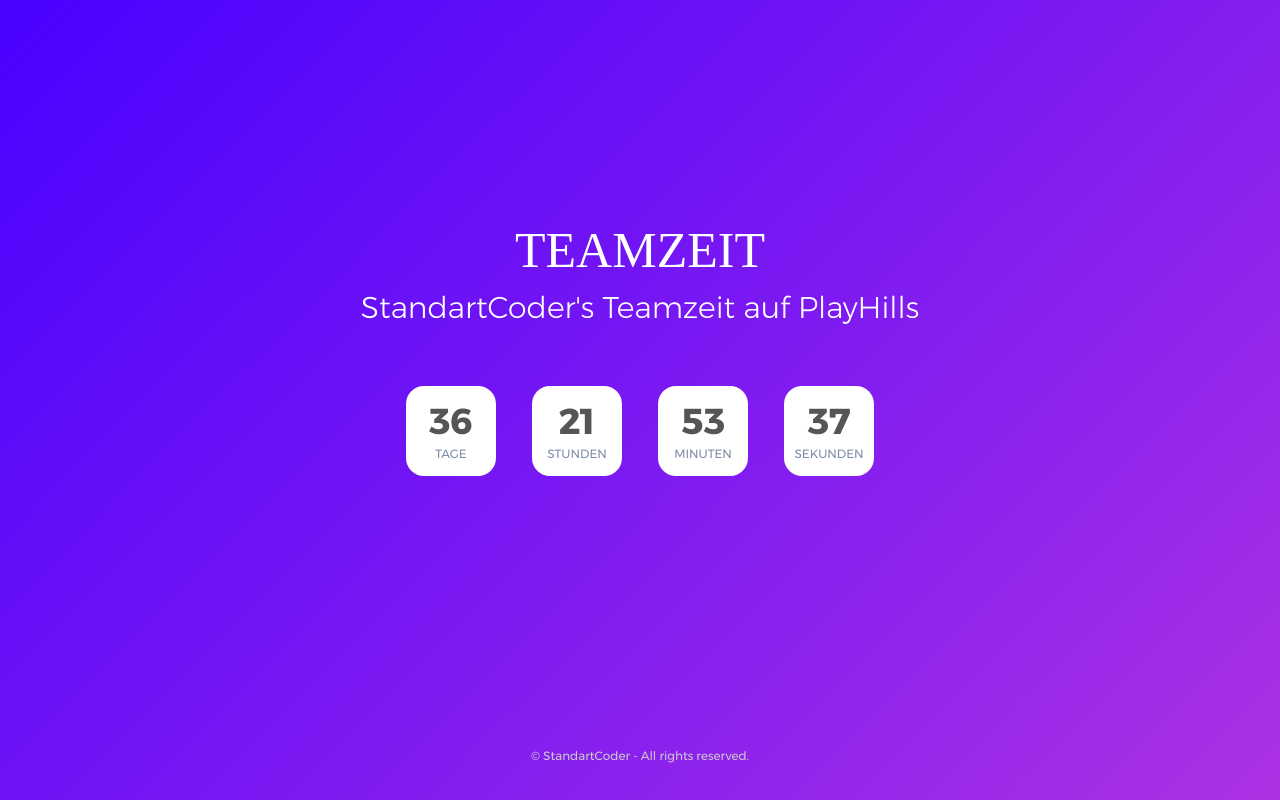
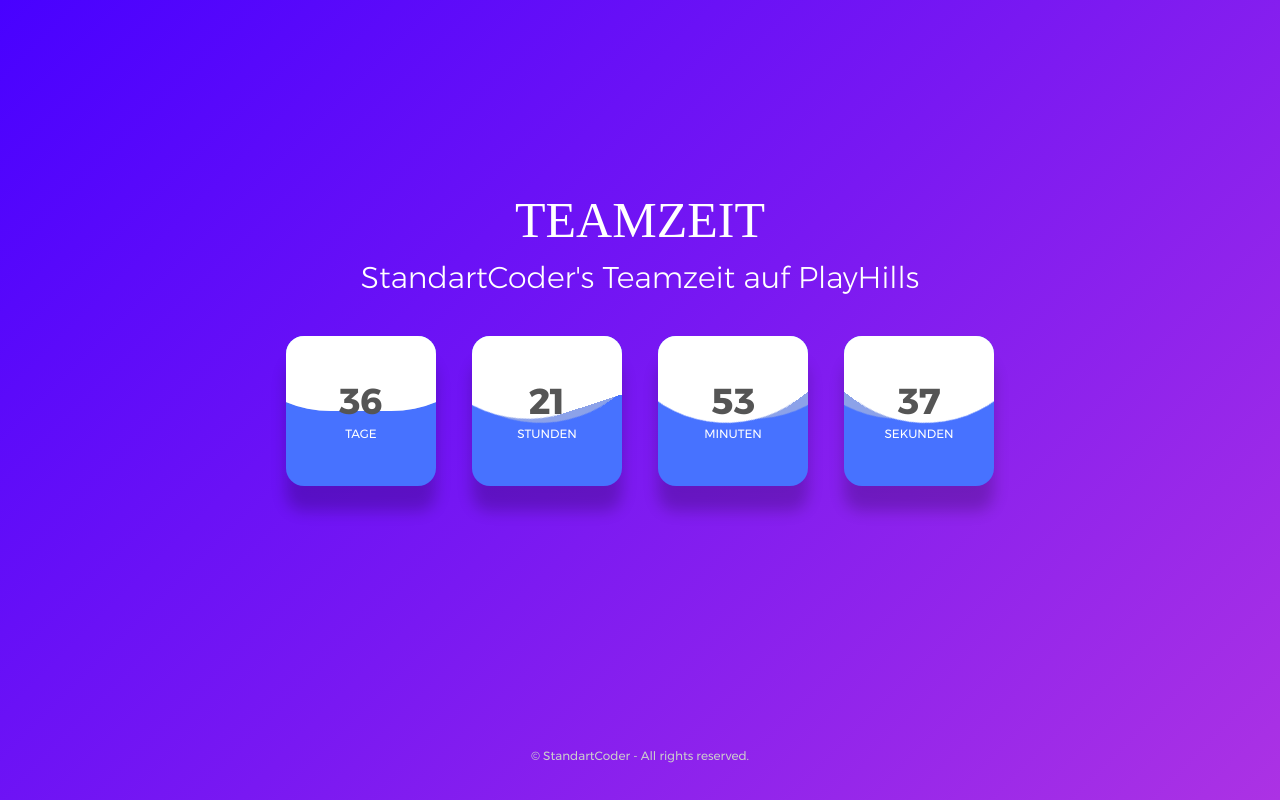
Before and after one commit to StandartCoder/Teamzeit, a plain HTML site: page index.html in a window 1280 px wide. Drawn offline with Linux system fonts and the light colour scheme; a web font is replaced by a local one.

Commit message:
New Box desgin

```diff
--- a/css/main.css
+++ b/css/main.css
@@ -75,7 +75,7 @@
   .s1-txt1 {
     font-family: Montserrat-Regular;
     font-size: 12px;
-    color: #7d8da6;
+    color: white;
     line-height: 1;
     text-transform: uppercase;
   }
@@ -473,3 +473,175 @@
     /*---------------------------------------------*/
 
   }
+
+  .ontop {
+    z-index: 9999;
+  }
+
+  .float {
+    width: 150px;
+    height: 150px;
+    box-sizing: border-box;
+    overflow: hidden;
+    box-shadow: 0 5px 15px 0px rgba(216, 59, 255, 0.6);
+    transform: translatey(0px);
+    animation: float 2s ease-in-out infinite;
+  }
+
+  @keyframes float {
+    0% {
+      box-shadow: 0 5px 15px 0px rgba(0,0,0,0.6);
+      transform: translatey(0px);
+    }
+    50% {
+      box-shadow: 0 25px 15px 0px rgba(0,0,0,0.2);
+      transform: translatey(-20px);
+    }
+    100% {
+      box-shadow: 0 5px 15px 0px rgba(0,0,0,0.6);
+      transform: translatey(0px);
+    }
+  }
+
+  .liquid {
+    background: rgb(71, 114, 255);
+    box-shadow: inset 0 0 50px rgba(0, 0, 0, .5);
+    transition: .5s;
+  }
+
+  .liquid::after,
+  .liquid::before {
+    content: '';
+    width: 200%;
+    height: 200%;
+    position: absolute;
+    top: 0;
+    left: 50%;
+    transform: translate(-50%, -75%);
+    background: white;
+  }
+
+  .liquid::before {
+
+    border-radius: 40%;
+    background: rgb(140, 162, 233);
+    animation: animate 5s linear infinite;
+  }
+
+  .liquid::after {
+
+    border-radius: 40%;
+    background: white;
+    animation: animate 10s linear infinite;
+  }
+
+  .liquid2 {
+    background: rgb(71, 114, 255);
+    box-shadow: inset 0 0 50px rgba(0, 0, 0, .5);
+    transition: .5s;
+  }
+
+  .liquid2::after,
+  .liquid2::before {
+    content: '';
+    width: 200%;
+    height: 200%;
+    position: absolute;
+    top: 0;
+    left: 50%;
+    transform: translate(-50%, -75%);
+    background: white;
+  }
+
+  .liquid2::before {
+
+    border-radius: 40%;
+    background: rgb(140, 162, 233);
+    animation: animate 5s linear infinite;
+    animation-delay: 500ms;
+  }
+
+  .liquid2::after {
+
+    border-radius: 40%;
+    background: white;
+    animation: animate 10s linear infinite;
+    animation-delay: 500ms;
+  }
+
+  .liquid3 {
+    background: rgb(71, 114, 255);
+    box-shadow: inset 0 0 50px rgba(0, 0, 0, .5);
+    transition: .5s;
+  }
+
+  .liquid3::after,
+  .liquid3::before {
+    content: '';
+    width: 200%;
+    height: 200%;
+    position: absolute;
+    top: 0;
+    left: 50%;
+    transform: translate(-50%, -75%);
+    background: white;
+  }
+
+  .liquid3::before {
+
+    border-radius: 40%;
+    background: rgb(140, 162, 233);
+    animation: animate 5s linear infinite;
+    animation-delay: 1s;
+  }
+
+  .liquid3::after {
+
+    border-radius: 40%;
+    background: white;
+    animation: animate 10s linear infinite;
+    animation-delay: 1s;
+  }
+
+  .liquid4 {
+    background: rgb(71, 114, 255);
+    box-shadow: inset 0 0 50px rgba(0, 0, 0, .5);
+    transition: .5s;
+  }
+
+  .liquid4::after,
+  .liquid4::before {
+    content: '';
+    width: 200%;
+    height: 200%;
+    position: absolute;
+    top: 0;
+    left: 50%;
+    transform: translate(-50%, -75%);
+    background: white;
+  }
+
+  .liquid4::before {
+
+    border-radius: 40%;
+    background: rgb(140, 162, 233);
+    animation: animate 5s linear infinite;
+    animation-delay: 1500ms;
+  }
+
+  .liquid4::after {
+
+    border-radius: 40%;
+    background: white;
+    animation: animate 10s linear infinite;
+    animation-delay: 1500ms;
+  }
+
+  @keyframes animate {
+    0% {
+      transform: translate(-50%, -75%) rotate(0deg);
+    }
+    100% {
+      transform: translate(-50%, -75%) rotate(360deg);
+    }
+  }
--- a/index.html
+++ b/index.html
@@ -4,6 +4,12 @@
 	<title>Teamzeit</title>
 	<meta charset="UTF-8">
 	<meta name="viewport" content="width=device-width, initial-scale=1">
+
+	<meta property="og:type" content="site">
+    <meta property="og:title" content="StandartCoder's Teamzeit">
+    <meta property="og:description" content="Hier siehst du die Teamzeit von StandartCoder auf PlayHills!">
+    <meta property="og:url" content="https://teamzeit.standartcoder.tk/">
+    <meta property="og:image" content="./images/icons/favicon.ico">
 <!--===============================================================================================-->
 	<link rel="icon" type="image/png" href="images/icons/favicon.ico"/>
 <!--===============================================================================================-->
@@ -23,6 +29,7 @@
 </head>
 <body>
 
+	<!--class="bg-g1 size1 flex-w flex-col-c-sb p-l-15 p-r-15 p-t-55 p-b-35 respon1"-->
 
 	<div class="bg-g1 size1 flex-w flex-col-c-sb p-l-15 p-r-15 p-t-55 p-b-35 respon1">
 		<span></span>
@@ -36,23 +43,23 @@
 			</p>
 
 			<div class="flex-w flex-c cd100 p-b-82">
-				<div class="flex-col-c-m size2 how-countdown">
-					<span class="l1-txt3 p-b-9 days" id="days">0</span>
+				<div class="flex-col-c-m size2 how-countdown float liquid">
+					<span class="l1-txt3 p-b-9 days ontop" id="days">0</span>
 					<span class="s1-txt1">Tage</span>
 				</div>
 
-				<div class="flex-col-c-m size2 how-countdown">
-					<span class="l1-txt3 p-b-9 hours" id="hours">0</span>
+				<div class="flex-col-c-m size2 how-countdown float liquid2">
+					<span class="l1-txt3 p-b-9 hours ontop" id="hours">0</span>
 					<span class="s1-txt1">Stunden</span>
 				</div>
 
-				<div class="flex-col-c-m size2 how-countdown">
-					<span class="l1-txt3 p-b-9 minutes" id="minutes">0</span>
+				<div class="flex-col-c-m size2 how-countdown float liquid3">
+					<span class="l1-txt3 p-b-9 minutes ontop" id="minutes">0</span>
 					<span class="s1-txt1">Minuten</span>
 				</div>
 
-				<div class="flex-col-c-m size2 how-countdown">
-					<span class="l1-txt3 p-b-9 seconds" id="seconds">0</span>
+				<div class="flex-col-c-m size2 how-countdown float liquid4">
+					<span class="l1-txt3 p-b-9 seconds ontop" id="seconds">0</span>
 					<span class="s1-txt1">Sekunden</span>
 				</div>
 			</div>
@@ -75,6 +82,7 @@
 	<script src="vendor/tilt/tilt.jquery.min.js"></script>
 <!--===============================================================================================-->
     <script src="js/main.js"></script>
+	<script src="js/nice.js"></script>
 <!--===============================================================================================-->
 	<script >
 		$('.js-tilt').tilt({
```
